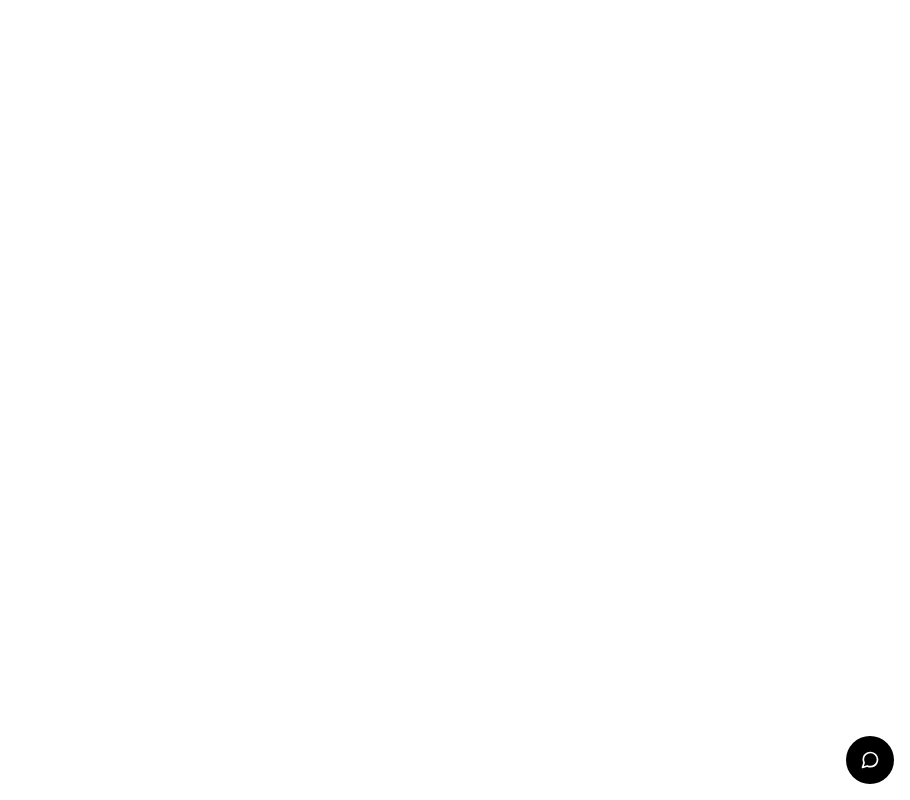
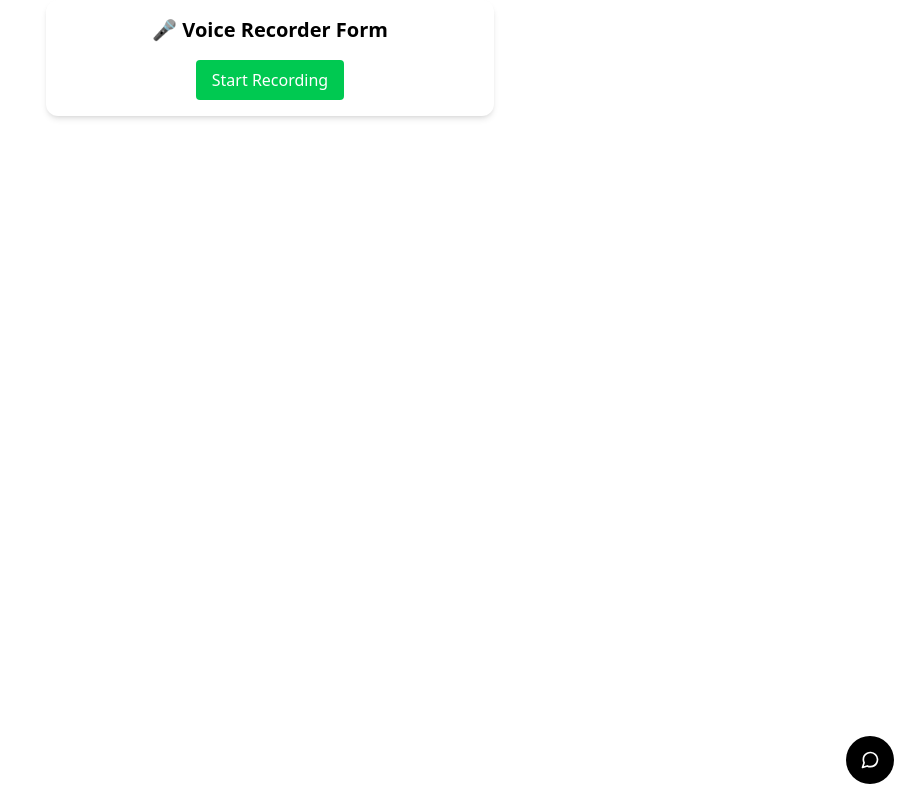
Before and after one commit to alihasandeveloper/cta-chatbox, a React (Vite) app: page / in a window 1280 px wide. Shown: the whole page, without its empty margins (370-1280 px from the left). Built offline with nearby package versions, Linux system fonts and the light colour scheme; no server answers.

Commit message:
nothing change

```diff
--- a/src/App.jsx
+++ b/src/App.jsx
@@ -1,13 +1,12 @@
 import React from 'react'
 import Chatbox from "./components/chatbox/Chatbox.jsx";
 import VoiceForm from "./components/VoiceForm.jsx";
-
 const App = () => {
     return (
         <div className="relative">
             <div className="">
                 <Chatbox />
-                {/*<VoiceForm />*/}
+                <VoiceForm />
             </div>
         </div>
     );
--- a/src/components/VoiceForm.jsx
+++ b/src/components/VoiceForm.jsx
@@ -1,77 +1,65 @@
-import React, { useState, useEffect } from "react";
+import React, { useState, useRef } from "react";
 
 const VoiceForm = () => {
-    const [inputText, setInputText] = useState("");
-    const [isListening, setIsListening] = useState(false);
-    const SpeechRecognition =
-        window.SpeechRecognition || window.webkitSpeechRecognition;
-    const recognition = SpeechRecognition ? new SpeechRecognition() : null;
+    const [recording, setRecording] = useState(false);
+    const [audioURL, setAudioURL] = useState(null);
+    const mediaRecorderRef = useRef(null);
+    const audioChunksRef = useRef([]);
 
-    useEffect(() => {
-        if (!recognition) {
-            alert("Speech Recognition is not supported in this browser.");
-            return;
-        }
+    const startRecording = async () => {
+        const stream = await navigator.mediaDevices.getUserMedia({ audio: true });
+        mediaRecorderRef.current = new MediaRecorder(stream);
+        audioChunksRef.current = [];
 
-        recognition.continuous = false;
-        recognition.lang = "en-US";
-        recognition.interimResults = false;
-
-        recognition.onresult = (event) => {
-            const transcript = event.results[0][0].transcript;
-            setInputText((prev) => prev + " " + transcript);
+        mediaRecorderRef.current.ondataavailable = (event) => {
+            audioChunksRef.current.push(event.data);
         };
 
-        recognition.onend = () => {
-            setIsListening(false);
+        mediaRecorderRef.current.onstop = () => {
+            const audioBlob = new Blob(audioChunksRef.current, { type: "audio/webm" });
+            const url = URL.createObjectURL(audioBlob);
+            setAudioURL(url);
         };
-    }, [recognition]);
 
-    const handleVoiceInput = () => {
-        if (isListening) {
-            recognition.stop();
-        } else {
-            setIsListening(true);
-            recognition.start();
-        }
+        mediaRecorderRef.current.start();
+        setRecording(true);
     };
 
-    const handleSubmit = (e) => {
-        e.preventDefault();
-        console.log("Submitted:", inputText);
-        alert("Form submitted with: " + inputText);
-        setInputText("");
+    const stopRecording = () => {
+        mediaRecorderRef.current.stop();
+        setRecording(false);
     };
 
+    console.log(audioURL);
+
     return (
-        <div className="p-4 max-w-md mx-auto">
-            <form onSubmit={handleSubmit} className="flex flex-col space-y-4">
-                <label className="text-lg font-medium">Say something or type:</label>
-                <div className="flex items-center space-x-2">
-                    <input
-                        type="text"
-                        value={inputText}
-                        onChange={(e) => setInputText(e.target.value)}
-                        className="flex-1 border px-3 py-2 rounded"
-                        placeholder="Type or speak here..."
-                    />
+        <div className="p-4 max-w-md mx-auto bg-white rounded-xl shadow-md space-y-4">
+            <h2 className="text-xl font-semibold text-center">🎤 Voice Recorder Form</h2>
+
+            <div className="text-center">
+                {!recording ? (
                     <button
-                        type="button"
-                        onClick={handleVoiceInput}
-                        className={`p-2 rounded-full ${
-                            isListening ? "bg-red-400" : "bg-green-400"
-                        }`}
+                        onClick={startRecording}
+                        className="px-4 py-2 bg-green-500 text-white rounded hover:bg-green-600"
                     >
-                        🎤
+                        Start Recording
                     </button>
+                ) : (
+                    <button
+                        onClick={stopRecording}
+                        className="px-4 py-2 bg-red-500 text-white rounded hover:bg-red-600"
+                    >
+                        Stop Recording
+                    </button>
+                )}
+            </div>
+
+            {audioURL && (
+                <div className="mt-4">
+                    <h4 className="text-md font-medium">Playback:</h4>
+                    <audio controls src={audioURL} className="w-full mt-2" />
                 </div>
-                <button
-                    type="submit"
-                    className="bg-blue-600 text-white py-2 rounded hover:bg-blue-700"
-                >
-                    Submit
-                </button>
-            </form>
+            )}
         </div>
     );
 };
```
